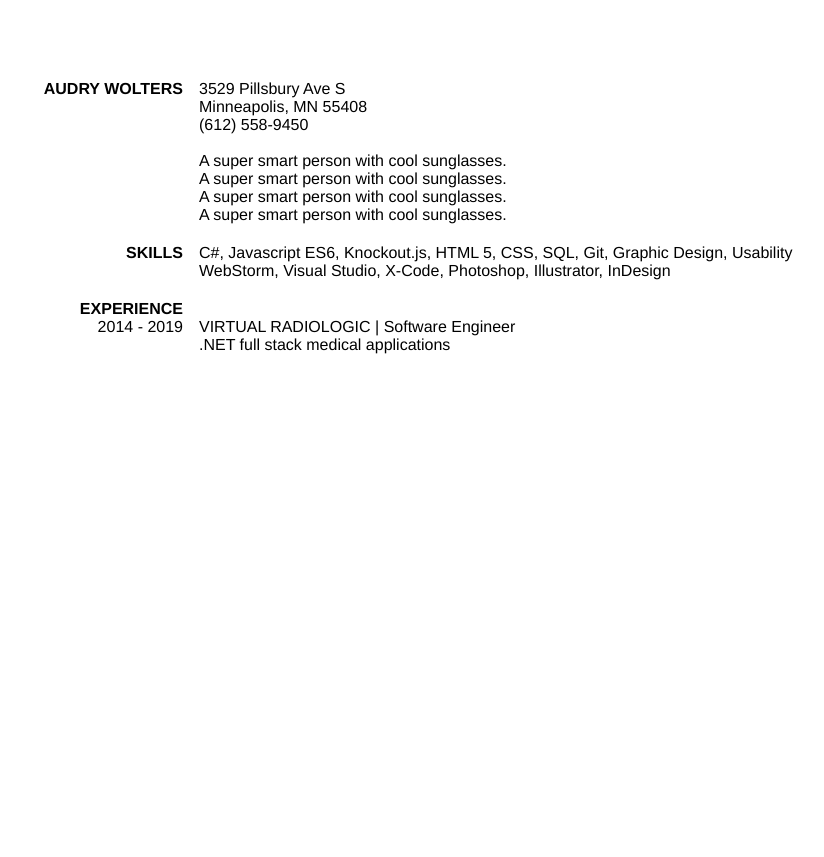
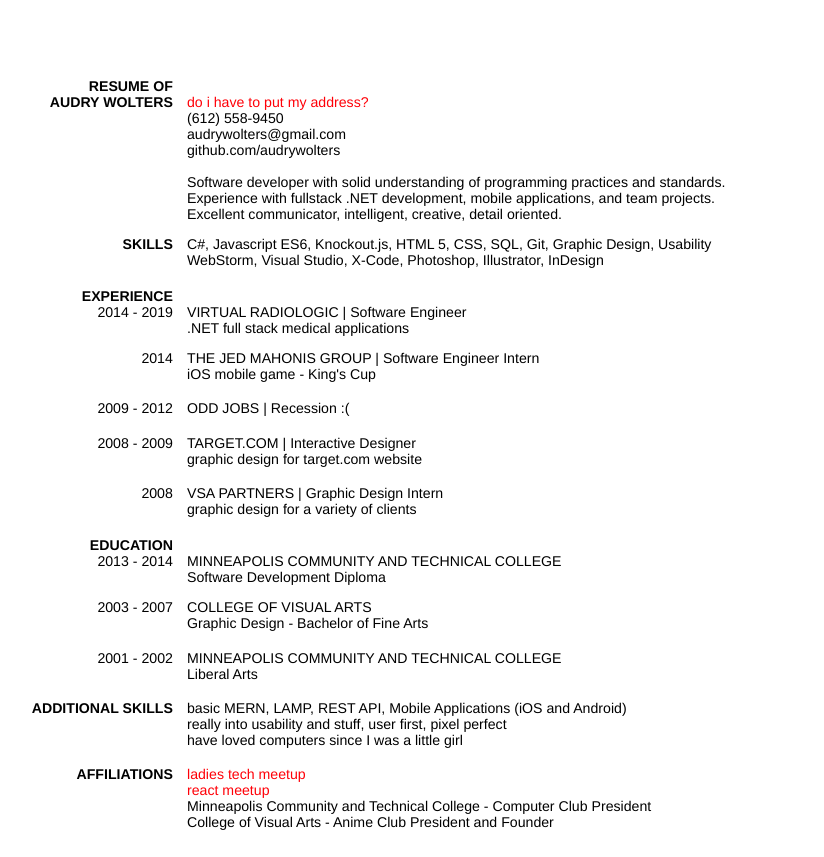
Before and after one commit to audrywolters/resume, a plain HTML site: page index.html in a window 1280 px wide. Shown: the whole page, without its empty margins (217-1041 px from the left). Before the commit the page ends 800 px from the top, so only its background shows below. Drawn offline with Linux system fonts and the light colour scheme.

Commit message:
basic content is there

```diff
--- a/index.html
+++ b/index.html
@@ -10,17 +10,21 @@
 <body>
 <div class="container">
     <div id="1">
+        <div class="header headerLineBreak">RESUME OF</div>
+        <br />
         <div class="header">AUDRY WOLTERS</div>
         <div class="info">
             <ul>
-                <li>3529 Pillsbury Ave S</li>
-                <li>Minneapolis, MN 55408</li>
+                <!--<li>3529 Pillsbury Ave S</li>
+                <li>Minneapolis, MN 55408</li>-->
+                <li style="color: #ff0008">do i have to put my address?</li>
                 <li>(612) 558-9450</li>
+                <li>audrywolters@gmail.com</li>
+                <li>github.com/audrywolters</li>
                 <li>&nbsp;</li>
-                <li>A super smart person with cool sunglasses.</li>
-                <li>A super smart person with cool sunglasses.</li>
-                <li>A super smart person with cool sunglasses.</li>
-                <li>A super smart person with cool sunglasses.</li>
+                <li>Software developer with solid understanding of programming practices and standards.</li>
+                <li>Experience with fullstack .NET development, mobile applications, and team projects.</li>
+                <li>Excellent communicator, intelligent, creative, detail oriented.</li>
             </ul>
         </div>
     </div>
@@ -41,17 +45,106 @@
         <div class="header dates">2014 - 2019</div>
         <div class="info">
             <ul>
-                <li>VIRTUAL RADIOLOGIC | Software Engineer</li>
+                <li>VIRTUAL RADIOLOGIC &vert; Software Engineer</li>
                 <li>.NET full stack medical applications</li>
             </ul>
         </div>
     </div>
 
     <div id="4">
+        <div class="header dates">2014</div>
+        <div class="info">
+            <ul>
+                <li>THE JED MAHONIS GROUP &vert; Software Engineer Intern</li>
+                <li>iOS mobile game - King&apos;s Cup</li>
+            </ul>
+        </div>
     </div>
 
     <div id="5">
+        <div class="header dates">2009 - 2012</div>
+        <div class="info">
+            <ul>
+                <li>ODD JOBS &vert; Recession :(</li>
+            </ul>
+        </div>
     </div>
+
+    <div id="6">
+        <div class="header dates">2008 - 2009</div>
+        <div class="info">
+            <ul>
+                <li>TARGET.COM &vert; Interactive Designer</li>
+                <li>graphic design for target.com website</li>
+            </ul>
+        </div>
+    </div>
+
+    <div id="7">
+        <div class="header dates">2008</div>
+        <div class="info">
+            <ul>
+                <li>VSA PARTNERS &vert; Graphic Design Intern</li>
+                <li>graphic design for a variety of clients</li>
+            </ul>
+        </div>
+    </div>
+
+    <div id="8">
+        <div class="header headerLineBreak">EDUCATION</div>
+        <br />
+        <div class="header dates">2013 - 2014</div>
+        <div class="info">
+            <ul>
+                <li>MINNEAPOLIS COMMUNITY AND TECHNICAL COLLEGE</li>
+                <li>Software Development Diploma</li>
+            </ul>
+        </div>
+    </div>
+
+    <div id="9">
+        <div class="header dates">2003 - 2007</div>
+        <div class="info">
+            <ul>
+                <li>COLLEGE OF VISUAL ARTS</li>
+                <li>Graphic Design - Bachelor of Fine Arts</li>
+            </ul>
+        </div>
+    </div>
+
+    <div id="10">
+        <div class="header dates">2001 - 2002</div>
+        <div class="info">
+            <ul>
+                <li>MINNEAPOLIS COMMUNITY AND TECHNICAL COLLEGE</li>
+                <li>Liberal Arts</li>
+            </ul>
+        </div>
+    </div>
+
+    <div id="11">
+        <div class="header">ADDITIONAL SKILLS</div>
+        <div class="info">
+            <ul>
+                <li>basic MERN, LAMP, REST API, Mobile Applications (iOS and Android)</li>
+                <li>really into usability and stuff, user first, pixel perfect</li>
+                <li>have loved computers since I was a little girl</li>
+            </ul>
+        </div>
+    </div>
+
+    <div id="12">
+        <div class="header">AFFILIATIONS</div>
+        <div class="info">
+            <ul>
+                <li style="color: #ff0008">ladies tech meetup</li>
+                <li style="color: #ff0008">react meetup</li>
+                <li>Minneapolis Community and Technical College - Computer Club President</li>
+                <li>College of Visual Arts - Anime Club President and Founder</li>
+            </ul>
+        </div>
+    </div>
+
 </div>
 </body>
 
--- a/resume.css
+++ b/resume.css
@@ -1,12 +1,13 @@
 
 .container {
-    width: 50em;
+    width: 51em;
     margin: 5em auto auto;
     display: block;
 }
 
 div {
-    font-family: "Avenir", "Helvetica", "Futura", "SansSerif";
+    font-family: "Avenir", "Helvetica", "Futura", sans-serif;
+    font-size: 0.96em;
     margin-bottom: 0.5em;
     display: inline-block;
 }
@@ -26,6 +27,7 @@ div {
 .info {
     font-weight: 100;
     float: right;
+    width: 40em;
 }
 
 .headerLineBreak {
```
